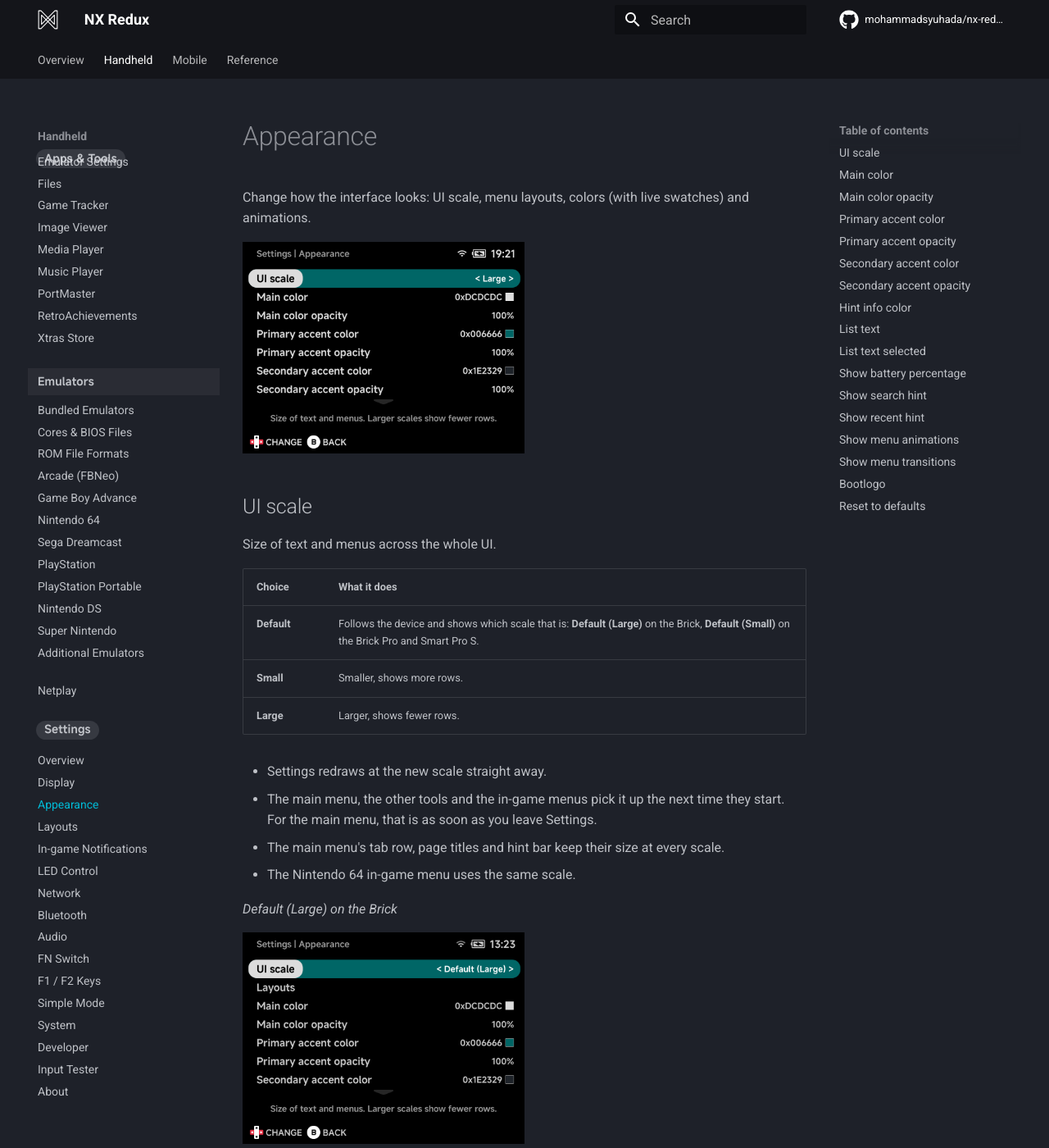
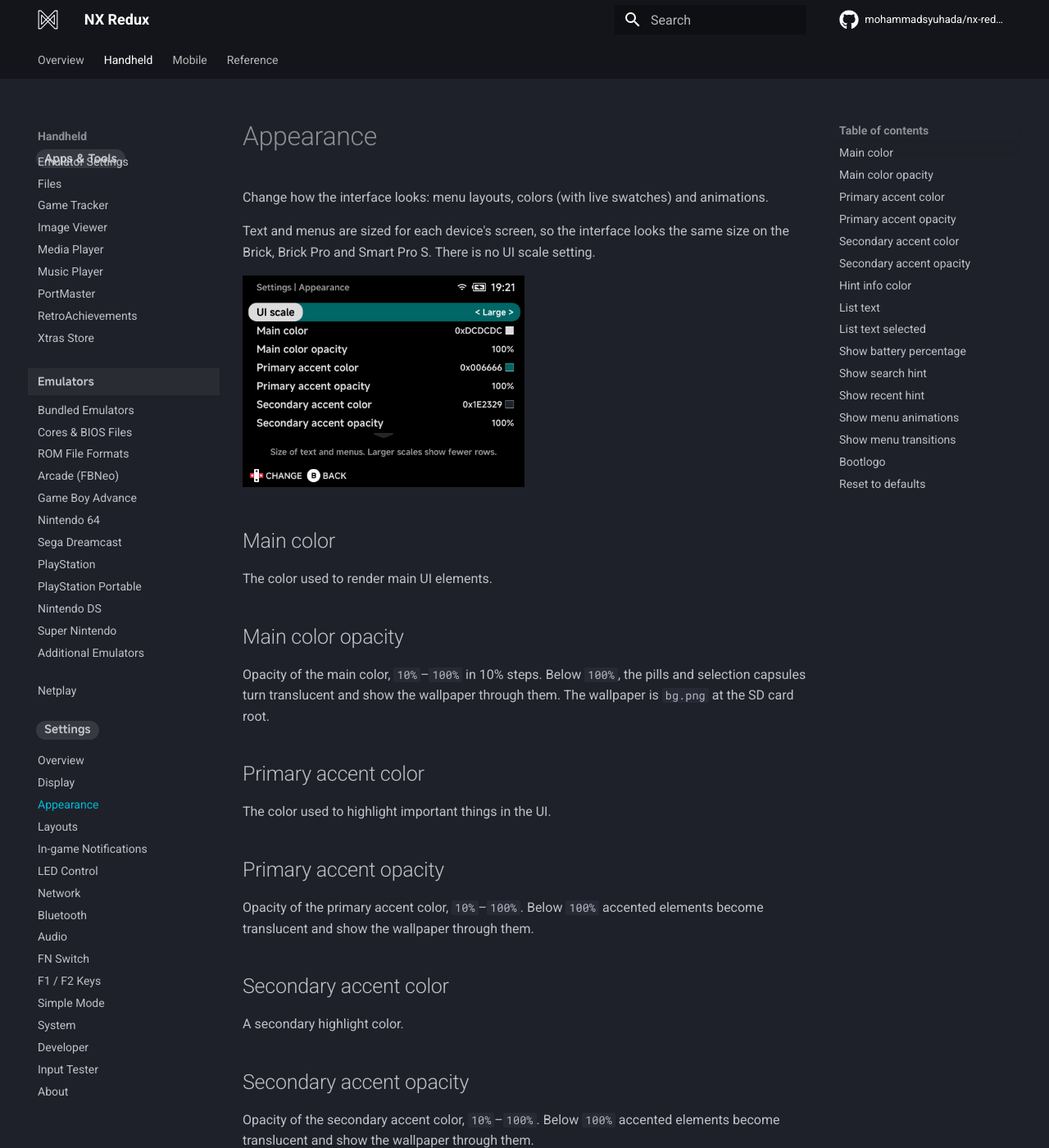
Before and after one commit to mohammadsyuhada/nx-redux-docs, an MkDocs documentation site: the page built from docs/handheld/settings/appearance.md, in a window 1280 px wide and 1400 px high. Shown: the whole window at 82% size. Built offline with MkDocs 1.6.1 and Material for MkDocs 9.7.7, drawn with Linux system fonts in a browser that asks for light colours; comment, search, counter and statistics services are not loaded.

Commit message:
docs(handheld): drop the UI scale setting and the Collections list's game count

```diff
--- a/docs/handheld/settings/appearance.md
+++ b/docs/handheld/settings/appearance.md
@@ -1,34 +1,13 @@
 # Appearance
 
-Change how the interface looks: UI scale, menu layouts, colors (with live
-swatches) and animations.
+Change how the interface looks: menu layouts, colors (with live swatches) and
+animations.
+
+Text and menus are sized for each device's screen, so the interface looks the
+same size on the Brick, Brick Pro and Smart Pro S. There is no UI scale
+setting.
 
 ![Appearance settings](../../assets/screenshots/set-appearance.png)
-
-## UI scale
-
-Size of text and menus across the whole UI.
-
-| Choice | What it does |
-| --- | --- |
-| **Default** | Follows the device and shows which scale that is: **Default (Large)** on the Brick, **Default (Small)** on the Brick Pro and Smart Pro S. |
-| **Small** | Smaller, shows more rows. |
-| **Large** | Larger, shows fewer rows. |
-
-- Settings redraws at the new scale straight away.
-- The main menu, the other tools and the in-game menus pick it up the next
-  time they start. For the main menu, that is as soon as you leave Settings.
-- The main menu's tab row, page titles and hint bar keep their size at every
-  scale.
-- The Nintendo 64 in-game menu uses the same scale.
-
-*Default (Large) on the Brick*
-
-![Appearance at Default (Large)](../../assets/screenshots/ui-scale-default.png)
-
-*Small on the Brick*
-
-![Appearance at Small](../../assets/screenshots/ui-scale-small.png)
 
 ## Main color
 
```
Also changed, not shown: docs/handheld/guide/layouts.md (+1 -2 lines), docs/handheld/guide/main-menu.md (+1 -2 lines).
